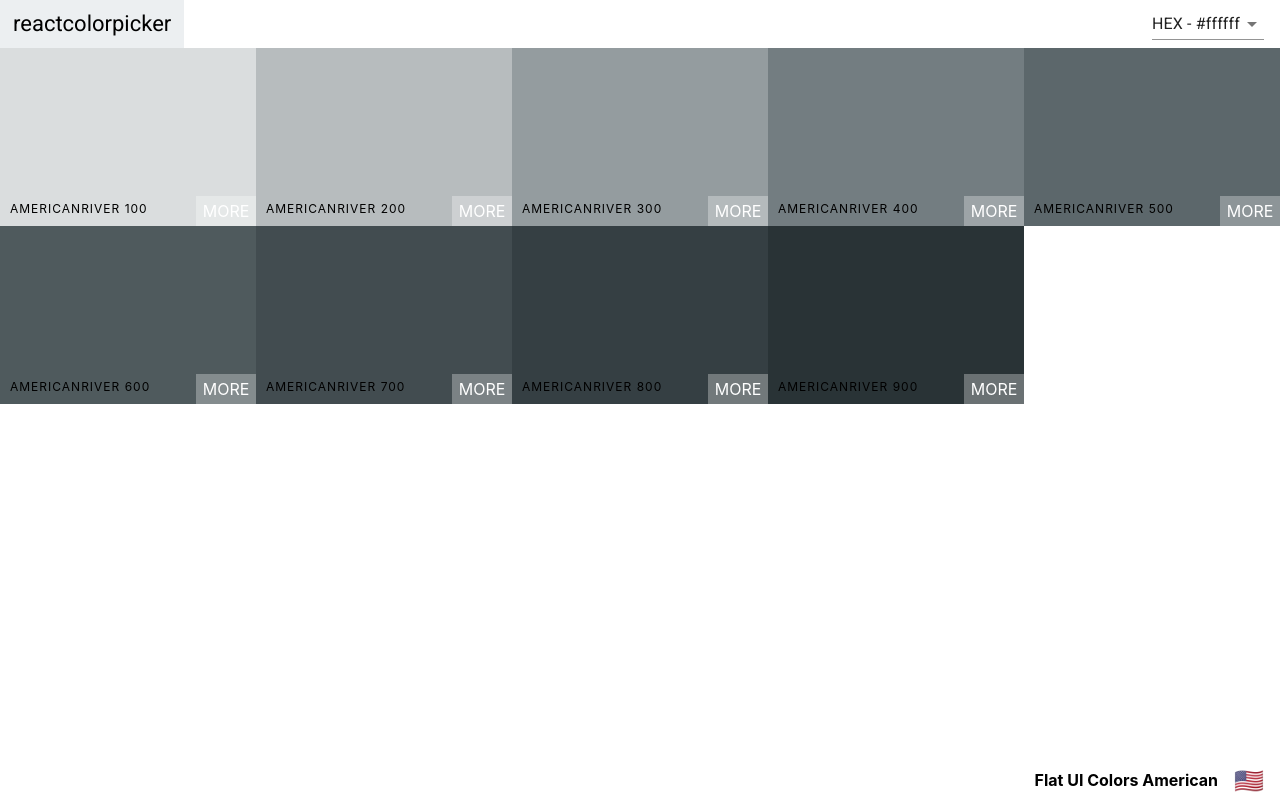
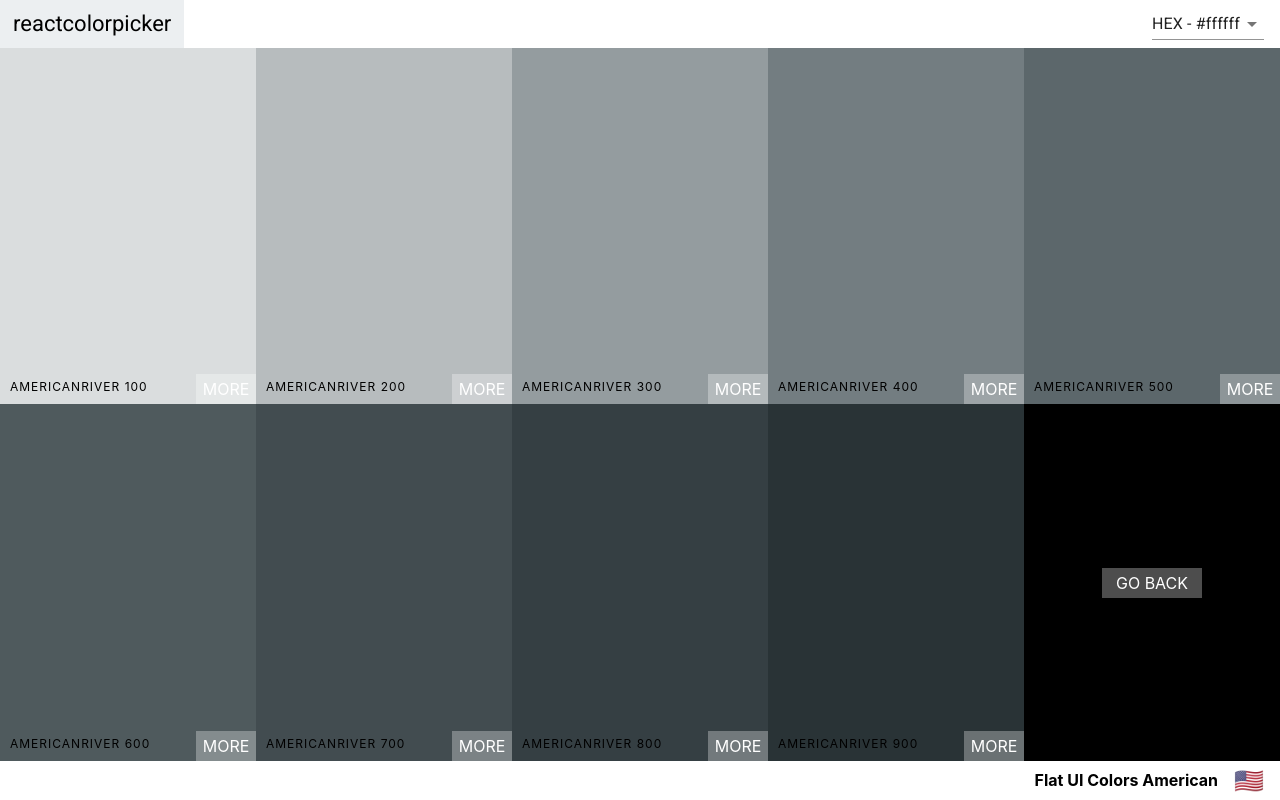
Before and after one commit to saahil0826/colors-app, a React (Create React App) app: page /palette/flat-ui-colors-american/americanriver in a window 1280 px wide. Built offline with nearby package versions, Linux system fonts and the light colour scheme.

Commit message:
Add GoBack Link

```diff
--- a/src/components/SingleColorPalette.js
+++ b/src/components/SingleColorPalette.js
@@ -1,7 +1,9 @@
 import React, { Component } from 'react';
+import { Link } from "react-router-dom";
 import ColorBox from "./ColorBox";
 import Navbar from "./Navbar";
 import PaletteFooter from "./PaletteFooter";
+
 
 
 class SingleColorPalette extends Component {
@@ -20,31 +22,36 @@ class SingleColorPalette extends Component {
         allColors[key].filter(color => color.id === colorToFilterBy)
       );
     }
-    //return all shades of given color
     return shades.slice(1);
   }
   changeFormat(val) {
     this.setState({ format: val });
-}
+  }
   render() {
     const { format } = this.state;
-    const { paletteName, emoji } = this.props.palette;
+    const { paletteName, emoji, id } = this.props.palette;
     const colorBoxes = this._shades.map(color => (
       <ColorBox
-        key={color.id}
+        key={color.name}
         name={color.name}
         background={color[format]}
         showLink={false}
       />
     ));
     return (
-      <div className='Palette'>
-      <Navbar handleChange={this.changeFormat} showingAllColors={false} />
-        <div className='Palette-colors'>{colorBoxes}</div>
+      <div className='SingleColorPalette Palette'>
+        <Navbar handleChange={this.changeFormat} showingAllColors={false} />
+        <div className='Palette-colors'>
+          {colorBoxes}
+          <div className='go-back ColorBox'>
+            <Link to={`/palette/${id}`} className='back-button'>
+              GO BACK
+            </Link>
+          </div>
+        </div>
         <PaletteFooter paletteName={paletteName} emoji={emoji} />
       </div>
     );
   }
 }
-
 export default SingleColorPalette;
--- a/src/css/ColorBox.css
+++ b/src/css/ColorBox.css
@@ -11,7 +11,7 @@
   height: 50%;
 }
 
-.go-back {
+.ColorBox.go-back {
   background-color: black;
   position: relative;
 }
@@ -40,7 +40,6 @@
 .copy-button {
   opacity: 0;
 }
-
 .ColorBox:hover .copy-button {
   opacity: 1;
   transition: 0.5s;
@@ -58,13 +57,6 @@
   font-size: 12px;
 }
 
-.light-text {
-  color: white;
-}
-.ColorBox .dark-text {
-  color: rgba(0, 0, 0, 0.5);
-}
-
 .see-more {
   background: rgba(255, 255, 255, 0.3);
   position: absolute;
@@ -79,7 +71,6 @@
   text-transform: uppercase;
 }
 
-
 .copy-overlay {
   opacity: 0;
   z-index: 0;
@@ -88,7 +79,6 @@
   transition: transform 0.6s ease-in-out;
   transform: scale(0.1);
 }
-
 .copy-overlay.show {
   opacity: 1;
   transform: scale(50);
```
Lines whose indentation alone changed are shown as unchanged.
